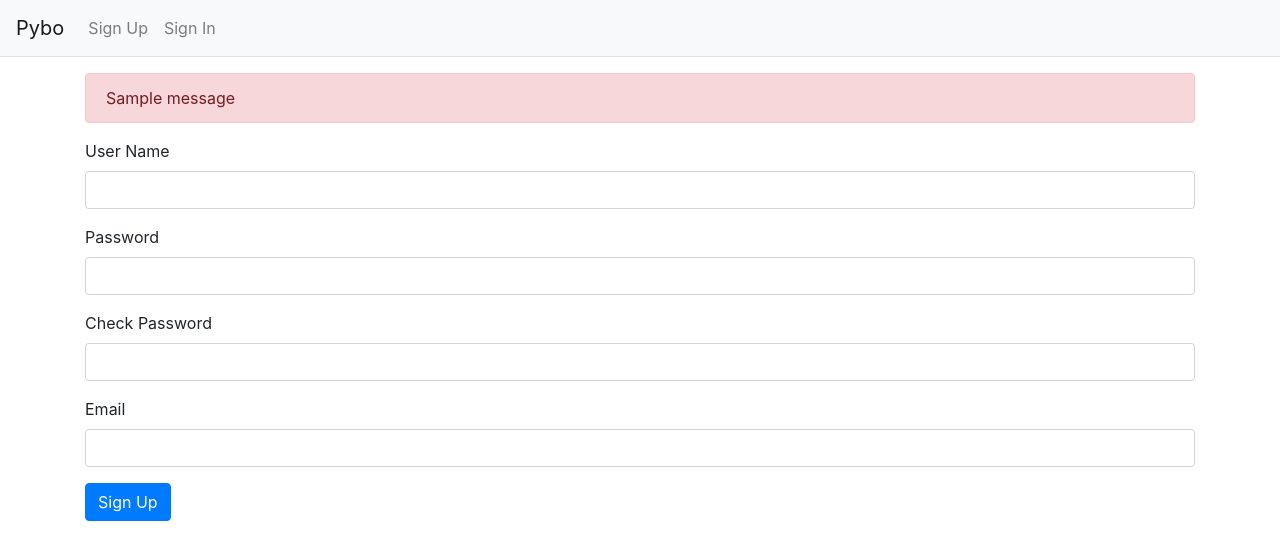
After one commit to Dobuzi/pybo_flask, a Flask app: page /auth/signup/ in a window 1280 px wide. The commit adds this page. Shown: the top 560 px of the page. Run offline with Flask 2, Linux system fonts and the light colour scheme; one stand-in notice (Sample message) is shown; parts of the project's set-up code (start-up, migrations or seed data) failed here and were passed over; some libraries are stand-ins or nearby versions.

Commit message:
add signup page

```diff
--- a/pybo/__init__.py
+++ b/pybo/__init__.py
@@ -16,11 +16,12 @@ def create_app():
     migrate.init_app(app, db)
 
     from . import models
-    from .views import main_views, question_views, answer_views
+    from .views import main_views, question_views, answer_views, auth_views
 
     app.register_blueprint(main_views.bp)
     app.register_blueprint(question_views.bp)
     app.register_blueprint(answer_views.bp)
+    app.register_blueprint(auth_views.bp)
 
     from .filter import format_datetime
     app.jinja_env.filters['datetime'] = format_datetime
--- a/pybo/forms.py
+++ b/pybo/forms.py
@@ -1,6 +1,7 @@
 from flask_wtf import FlaskForm
-from wtforms import StringField, TextAreaField
-from wtforms.validators import DataRequired
+from wtforms import StringField, TextAreaField, PasswordField
+from wtforms.fields.html5 import EmailField
+from wtforms.validators import DataRequired, Length, EqualTo, Email
 
 class QuestionForm(FlaskForm):
     subject = StringField('Title', validators=[DataRequired('제목은 필수 입력 항목 입니다.')])
@@ -8,3 +9,9 @@ class QuestionForm(FlaskForm):
 
 class AnswerForm(FlaskForm):
     content = TextAreaField('Content', validators=[DataRequired('내용은 필수 입력 항목입니다.')])
+
+class UserCreateForm(FlaskForm):
+    username = StringField('Username', validators=[DataRequired(), Length(min=3, max=25)])
+    password1 = PasswordField('Password', validators=[DataRequired(), EqualTo('password2', '비밀번호가 일치하지 않습니다.')])
+    password2 = PasswordField('Check Password', validators=[DataRequired()])
+    email = EmailField('Email', validators=[DataRequired(), Email()])
--- a/pybo/models.py
+++ b/pybo/models.py
@@ -13,3 +13,9 @@ class Answer(db.Model):
     question = db.relationship('Question', backref=db.backref('answer_set'))
     content = db.Column(db.Text(), nullable=False)
     create_date = db.Column(db.DateTime(), nullable=False)
+
+class User(db.Model):
+    id = db.Column(db.Integer, primary_key=True)
+    username = db.Column(db.String(150), unique=True, nullable=False)
+    password = db.Column(db.String(200), nullable=False)
+    email = db.Column(db.String(120), unique=True, nullable=False)
--- /dev/null
+++ b/pybo/templates/auth/signup.html
@@ -0,0 +1,29 @@
+{% extends "base.html" %}
+{% block content %}
+<div class="container my-3">
+    <form method="post" class="post-form">
+        {{ form.csrf_token }}
+        {% include "form_errors.html" %}
+        <div class="form-group">
+            <label for="username">User Name</label>
+            <input type="text" class="form-control" name="username" id="username"
+                value="{{ form.username.data or '' }}">
+        </div>
+        <div class="form-group">
+            <label for="password1">Password</label>
+            <input type="password" class="form-control" name="password1" id="password1"
+                value="{{ form.password1.data or '' }}">
+        </div>
+        <div class="form-group">
+            <label for="password2">Check Password</label>
+            <input type="password" class="form-control" name="password2" id="password2"
+                value="{{ form.password2.data or '' }}">
+        </div>
+        <div class="form-group">
+            <label for="email">Email</label>
+            <input type="text" class="form-control" name="email" id="email" value="{{ form.email.data or '' }}">
+        </div>
+        <button class="btn btn-primary" type="submit">Sign Up</button>
+    </form>
+</div>
+{% endblock %}
--- /dev/null
+++ b/pybo/templates/form_errors.html
@@ -0,0 +1,11 @@
+{% for field, errors in form.errors.items() %}
+<div class="alert alert-danger" role="alert">
+    <strong>{{ form[field].label }}</strong>: {{ ', '.join(errors) }}
+</div>
+{% endfor %}
+
+{% for message in get_flashed_messages() %}
+<div class="alert alert-danger" role="alert">
+    {{ message }}
+</div>
+{% endfor %}
--- a/pybo/templates/navbar.html
+++ b/pybo/templates/navbar.html
@@ -7,7 +7,7 @@
     <div class="collapse navbar-collapse flex-grow-0" id="navbarNav">
         <ul class="navbar-nav">
             <li class="nav-item">
-                <a href="#" class="nav-link">Sign Up</a>
+                <a href="{{ url_for('auth.signup') }}" class="nav-link">Sign Up</a>
             </li>
             <li class="nav-item">
                 <a href="#" class="nav-link">Sign In</a>
--- /dev/null
+++ b/pybo/views/auth_views.py
@@ -0,0 +1,23 @@
+from flask import Blueprint, url_for, render_template, flash, request
+from werkzeug.security import generate_password_hash
+from werkzeug.utils import redirect
+
+from pybo import db
+from pybo.forms import UserCreateForm
+from pybo.models import User
+
+bp = Blueprint('auth', __name__, url_prefix='/auth')
+
+@bp.route('/signup/', methods=('GET', 'POST'))
+def signup():
+    form = UserCreateForm()
+    if request.method == 'POST' and form.validate_on_submit():
+        user = User.query.filter_by(username=form.username.data).first()
+        if not user:
+            user = User(username=form.username.data, password=generate_password_hash(form.password1.data), email=form.email.data)
+            db.session.add(user)
+            db.session.commit()
+            return redirect(url_for('main.index'))
+        else:
+            flash('이미 존재하는 사용자 이름입니다.')
+    return render_template('auth/signup.html', form=form)
```
Also changed, not shown: pybo.db.
